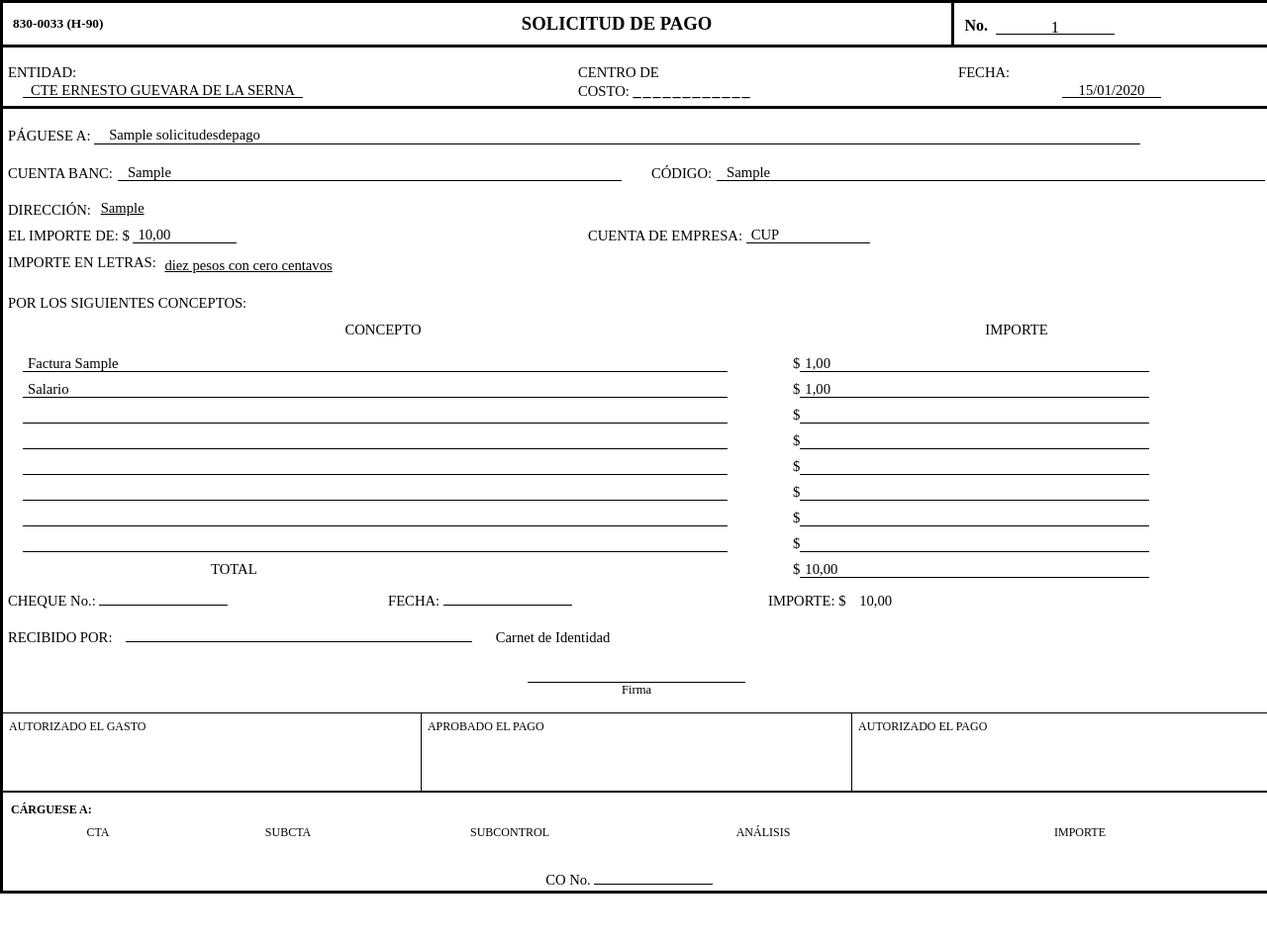
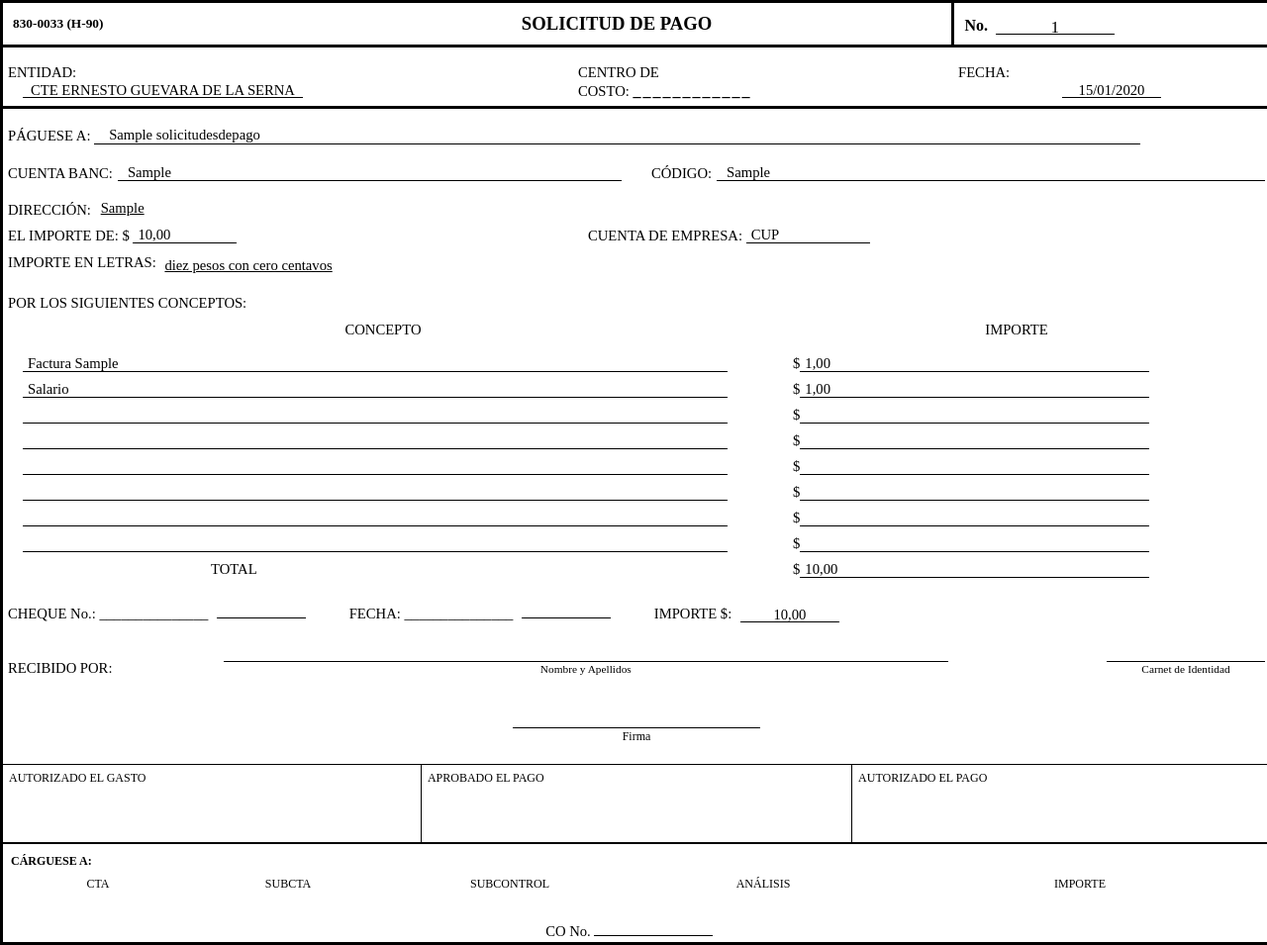
Before and after one commit to josecarlospr2002/Gestor-de-Pago-CTE, a Django app: template templates/admin/h90_pdf.html in a window 1280 px wide. Shown: the whole page at 99% size. Before the commit the page ends 903 px from the top, so only its background shows below. Run offline with Django 4.2, Linux system fonts and the light colour scheme; the template is opened without the code that fills it: values that come from a table or form of the project are taken from there, others are empty; tables that the repository leaves empty hold one stand-in row (values such as "Sample post").

Commit message:
Diseño de pdf_h90.html desde CHEQUE No. hasta Firma

```diff
--- a/templates/admin/h90_pdf.html
+++ b/templates/admin/h90_pdf.html
@@ -436,34 +436,64 @@
         {% endwith %}
     {% endwith %}
 
-    <!-- CHEQUE / RECIBIDO POR -->
-    <table style="width: 100%; border-collapse: collapse;">
+    <!-- CHEQUE / RECIBIDO POR / FIRMA -->
+    <table style="width: 100%; border-collapse: collapse; margin-top: 10px;">
+
         <tr>
-            <td width="30%" style="padding-top: 15px; padding-bottom: 10px;">
-                <span class="label">CHEQUE No.:</span>
-                <span style="border-bottom: 1.5px solid #000; display: inline-block; width: 130px;"></span>
-            </td>
-            <td width="30%" style="padding-top: 15px; padding-bottom: 10px;">
-                <span class="label">FECHA:</span>
-                <span style="border-bottom: 1.5px solid #000; display: inline-block; width: 130px;"></span>
-            </td>
-            <td width="40%" style="padding-top: 15px; padding-bottom: 10px;">
-                <span class="label">IMPORTE: $</span>
-                <!-- CAMBIO: Sin negrita -->
-                <span style="margin-left: 10px; font-size: 11pt;">{{ solicitud.importe_total }}</span>
+            <td colspan="3"
+                style="padding-top: 15px; padding-bottom: 10px; vertical-align: bottom; white-space: nowrap;">
+
+                <span style="margin-right: 40px;">
+                    <span style="font-size: 11pt;">CHEQUE No.: _______________</span>
+                    <span style="display: inline-block; border-bottom: 1.5px solid #000; width: 90px; margin-left: 5px; height: 15px;"></span>
+                </span>
+
+                <span style="margin-right: 40px;">
+                    <span style="font-size: 11pt;">FECHA: _______________</span>
+                    <span style="display: inline-block; border-bottom: 1.5px solid #000; width: 90px; margin-left: 5px; height: 15px;"></span>
+                </span>
+
+                <span>
+                    <span style="font-size: 11pt;">IMPORTE $:</span>
+                    <span style="display: inline-block; border-bottom: 1.5px solid #000; width: 100px; margin-left: 5px; text-align: center; height: 14px; vertical-align: bottom; line-height: 1;">
+                        {{ solicitud.importe_total }}
+                    </span>
+                </span>
+
             </td>
         </tr>
+
         <tr>
-            <!-- CAMBIO: Sin border-top -->
-            <td colspan="3" style="padding-top: 10px; padding-bottom: 25px;">
-                <span class="label">RECIBIDO POR:</span>
-                <span style="border-bottom: 1.5px solid #000; display: inline-block; width: 350px; margin-left: 10px;"></span>
-                <span class="label" style="margin-left: 20px;">Carnet de Identidad</span>
+            <td width="17%"
+                style="padding-top: 15px; padding-bottom: 2px; vertical-align: bottom; white-space: nowrap;">
+                <span class="label" style="font-size: 11pt;">RECIBIDO POR:</span>
+            </td>
+
+            <td width="58%" style="padding-top: 15px; padding-bottom: 2px; vertical-align: bottom;">
+                <div style="display: inline-block; width: 100%;">
+                    <div style="border-bottom: 1.5px solid #000; width: 100%; height: 14px;"></div>
+                    <div style="text-align: center; font-size: 8.5pt; line-height: 1; margin-top: 2px;">Nombre y
+                        Apellidos
+                    </div>
+                </div>
+            </td>
+
+            <td width="25%" style="padding-top: 15px; padding-bottom: 2px; vertical-align: bottom; text-align: right;">
+                <div style="display: inline-block; width: 160px;">
+                    <div style="border-bottom: 1.5px solid #000; width: 100%; height: 14px;"></div>
+                    <div style="text-align: center; font-size: 8.5pt; line-height: 1; margin-top: 2px;">Carnet de
+                        Identidad
+                    </div>
+                </div>
             </td>
         </tr>
+
         <tr>
-            <td colspan="3" class="center" style="padding-top: 10px; padding-bottom: 15px;">
-                <span style="border-top: 1.5px solid #000; display: inline-block; width: 220px; text-align: center; font-size: 9.5pt;">Firma</span>
+            <td colspan="3" class="center" style="padding-top: 35px; padding-bottom: 20px; text-align: center;">
+                <div style="display: inline-block; width: 250px;">
+                    <div style="border-bottom: 1.5px solid #000; width: 100%; height: 14px;"></div>
+                    <div style="text-align: center; font-size: 9pt; line-height: 1; margin-top: 2px;">Firma</div>
+                </div>
             </td>
         </tr>
     </table>
```
